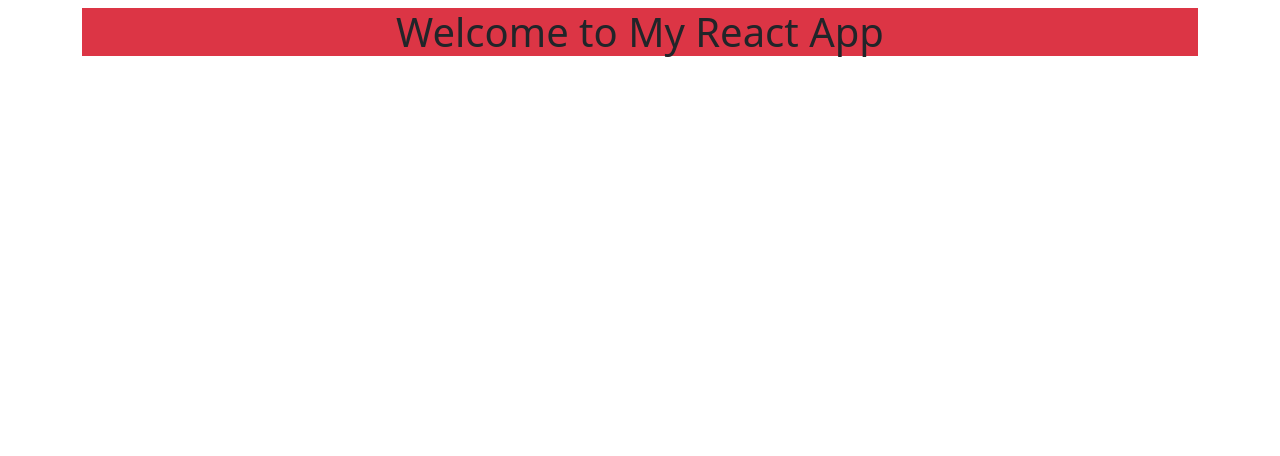
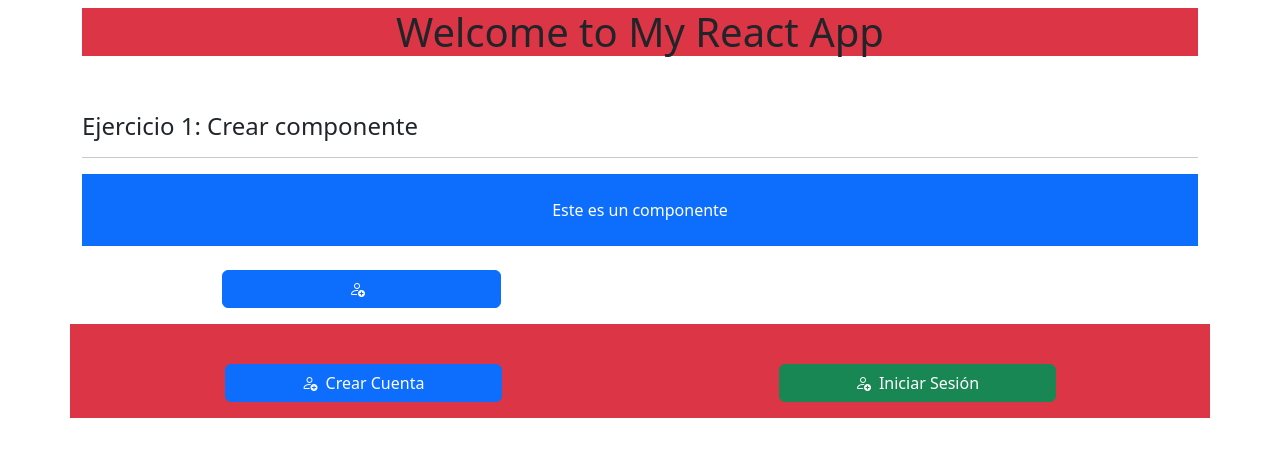
Before and after one commit to ValentinHer/practicas-react, a React (Vite) app: page / in a window 1280 px wide. Shown: the top 456 px of the page. Built offline with nearby package versions, Linux system fonts and the light colour scheme.

Commit message:
[ADD] Ejercicio con botones terminado

```diff
--- a/src/App.jsx
+++ b/src/App.jsx
@@ -1,15 +1,25 @@
+import { Buton } from "./components/utils/Buton";
+import { Ejercicio01 } from "./components/ejercicio01";
+import { NavBar } from "./components/NavBar";
+
 function App() {
   return (
     <>
       <div className="container">
         <div className="row">
           <div className="col-12">
-            <h1 className="h1 text-center mt-2 bg-danger" >Welcome to My React App</h1>
+            <h1 className="h1 text-center mt-2 bg-danger">
+              Welcome to My React App
+            </h1>
           </div>
         </div>
+        {/**Mando a llamra componente externo */}
+        <Ejercicio01 />
+        <Buton />
+        <NavBar />
       </div>
     </>
-  )
+  );
 }
 
-export default App
+export default App;
--- /dev/null
+++ b/src/components/Ejercicio01.jsx
@@ -0,0 +1,16 @@
+export const Ejercicio01 = () => {
+  return (
+    <div className="row mt-4">
+        <div className="col-12">
+            <h2 className="h4 mt-4">
+                Ejercicio 1: Crear componente
+            </h2>
+            <hr />
+
+            <span className="d-block text-center bg-primary text-white p-4">
+                Este es un componente
+            </span>
+        </div>
+    </div>
+  )
+}
--- /dev/null
+++ b/src/components/NavBar.jsx
@@ -0,0 +1,12 @@
+import { Buton } from "./utils/Buton";
+
+export const NavBar = () => {
+  return (
+    <div className="row bg-danger mt-3">
+      <div className="d-md-flex flex-direction-row p-3 d-block">
+        <Buton color="btn-primary" texto="Crear Cuenta" />
+        <Buton color="btn-success" texto="Iniciar Sesión" />
+      </div>
+    </div>
+  );
+};
--- /dev/null
+++ b/src/components/utils/Buton.jsx
@@ -0,0 +1,10 @@
+export const Buton = (props) => {
+  return (
+    <div className="col-6 text-center mt-4">
+      <button className={`btn btn-primary w-50 ${props.color}`} >
+        <i className="bi bi-person-add"></i>
+        <span className="ms-2">{props.texto}</span>
+      </button>
+    </div>
+  );
+};
```
